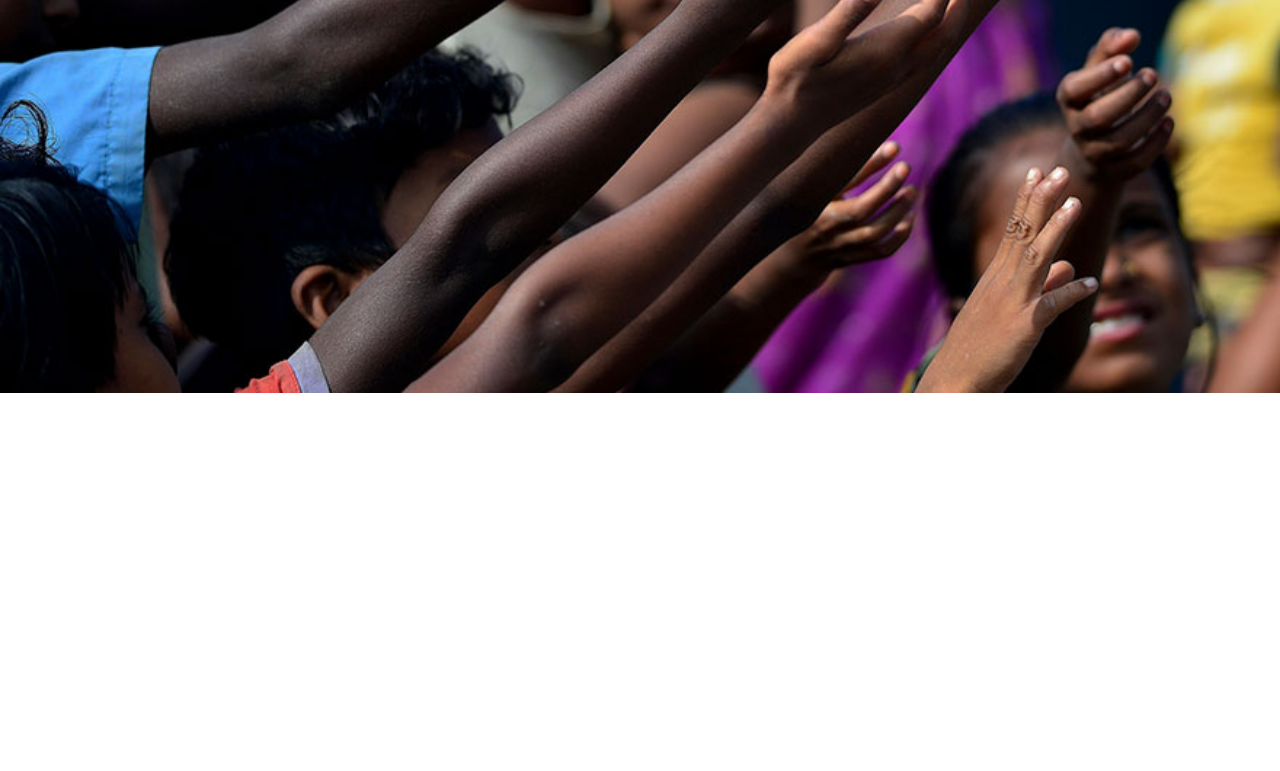
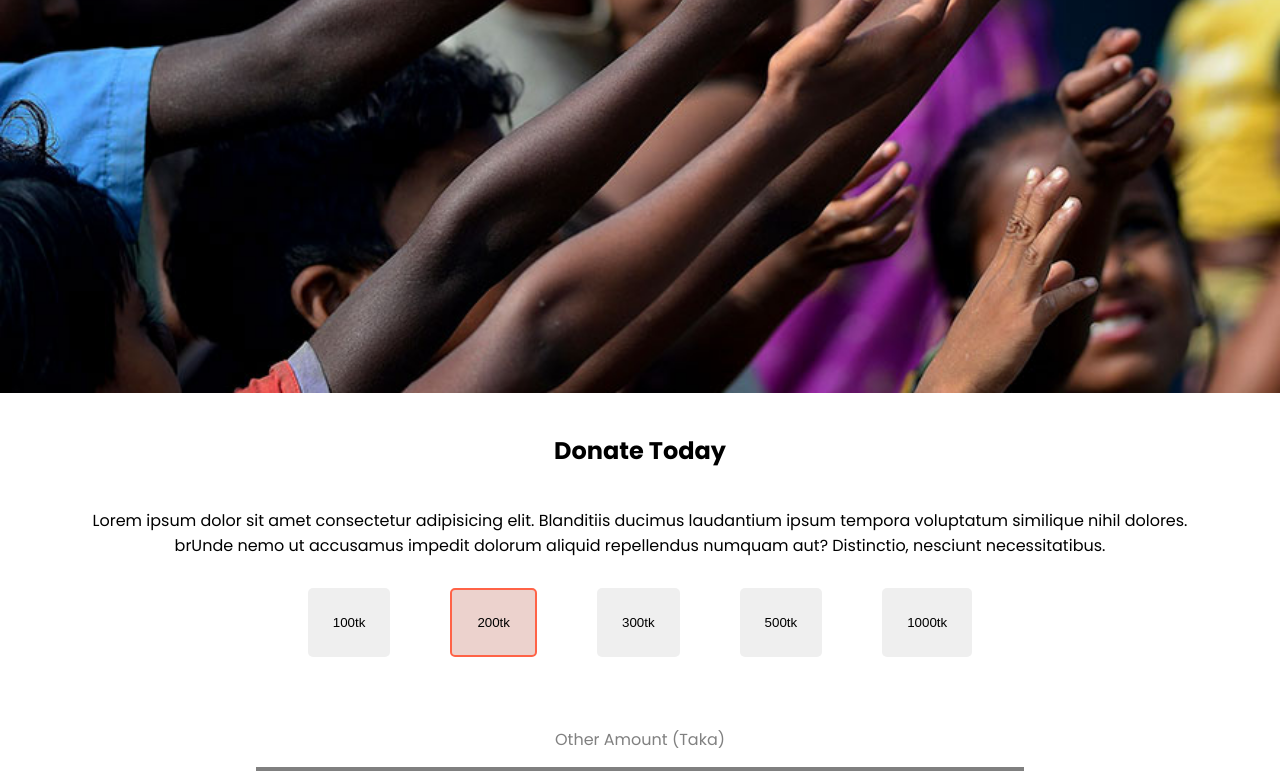
Before and after one commit to Shiblu152/donate-today-main, a plain HTML site: page index.html in a window 1280 px wide. Shown: the part 407-1178 px from the top of the page. Before the commit the page ends 800 px from the top, so only its background shows below. Drawn offline with Linux system fonts and the light colour scheme.

Commit message:
2nd part done

```diff
--- a/index.html
+++ b/index.html
@@ -27,6 +27,28 @@
 
     </section>
 
+    <section>
+        <h1 class="donate-today">Donate Today</h1>
+        <p class="donate-text">Lorem ipsum dolor sit amet consectetur adipisicing elit. Blanditiis ducimus laudantium
+            ipsum tempora
+            voluptatum similique nihil dolores. </br> brUnde nemo ut accusamus impedit dolorum aliquid repellendus
+            numquam aut?
+            Distinctio, nesciunt necessitatibus.</p>
+        <div class="amount">
+            <button class="taka-button">100tk</button>
+            <button id="special-amount" class="taka-button">200tk</button>
+            <button class="taka-button">300tk</button>
+            <button class="taka-button">500tk</button>
+            <button class="taka-button">1000tk</button>
+        </div>
+        <p class="other-amount">Other Amount (Taka)</p>
+        <div class="donate-now">
+
+
+        </div>
+
+    </section>
+
 
 </body>
 
--- a/style.css
+++ b/style.css
@@ -48,3 +48,47 @@ body {
     margin-top: 10px;
     border: none;
 }
+
+.donate-today {
+    text-align: center;
+    margin: 40px 0;
+}
+
+.donate-text {
+    text-align: center;
+    margin-bottom: 30px;
+}
+
+.amount {
+    display: flex;
+    justify-content: center;
+    margin-top: 30px;
+}
+
+.taka-button {
+    text-decoration: none;
+    padding: 25px;
+    margin: 0 30px;
+    border: none;
+    border-radius: 5px;
+}
+
+#special-amount {
+    background-color: rgb(236, 210, 205);
+    border: 2px solid tomato;
+}
+
+.donate-now {
+    border: 2px solid gray;
+    width: 60%;
+    margin: auto;
+    margin-top: 15px;
+    margin-top: 10px 0;
+
+}
+
+.other-amount {
+    color: gray;
+    text-align: center;
+    margin-top: 70px;
+}
```
